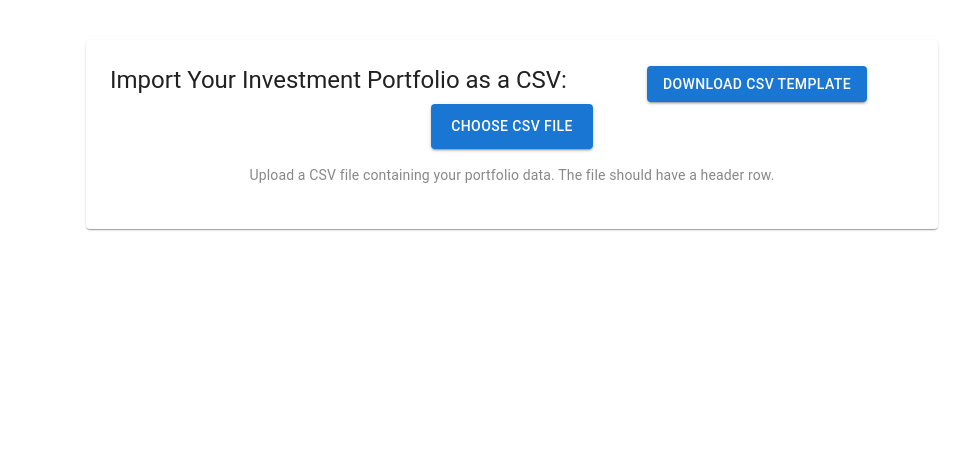
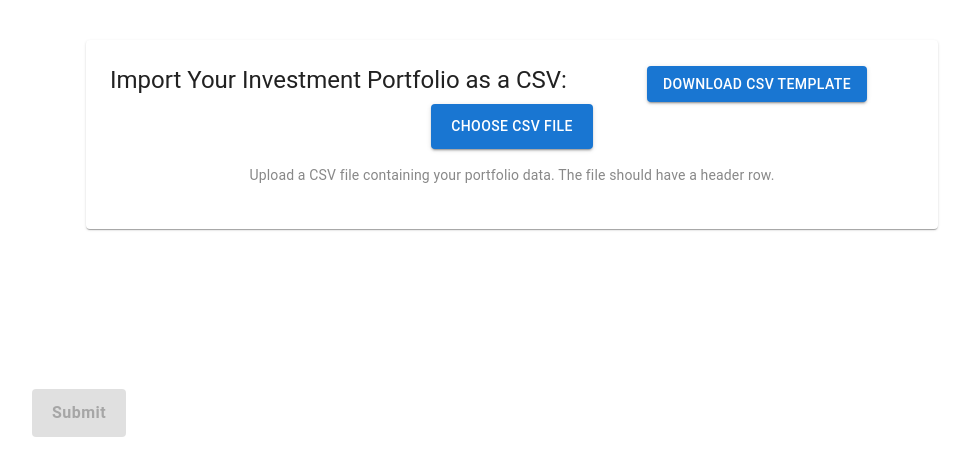
Before and after one commit to SeoliKim/wallst, a Next.js app: page / in a window 1280 px wide. Shown: the top 476 px of the page, without its empty margins (128-1098 px from the left). Built offline with nearby package versions, Linux system fonts and the light colour scheme.

Commit message:
added submit and page redirection

```diff
--- a/package.json
+++ b/package.json
@@ -17,6 +17,7 @@
     "papaparse": "^5.5.2",
     "react": "^19.0.0",
     "react-dom": "^19.0.0",
+    "react-router-dom": "^7.1.5",
     "recharts": "^2.15.1"
   },
   "devDependencies": {
--- /dev/null
+++ b/src/app/components/submittedFile.js
@@ -0,0 +1,10 @@
+import React from 'react';
+
+export default function SubmittedFile({ file }) {
+  return (
+    <div>
+      <h2>File State:</h2>
+      <p>{file ? "File Selected" : "No File Selected"}</p>
+    </div>
+  );
+}
--- a/src/app/page.js
+++ b/src/app/page.js
@@ -1,9 +1,59 @@
-import Import from "./pages/import";
+"use client";
+import React, { useState } from "react";
+import Import from "./pages/import"; // Importing the Import component
+import Dash from "./pages/dash"; // Importing the Dash component
+import SubmittedFile from "./components/submittedFile"; // Importing the SubmittedFile component
+import { Button } from "@mui/material"; // Import Material UI Button
 
 export default function Home() {
+  const [isPageOneVisible, setPageOneVisible] = useState(true);
+  const [file, setFile] = useState(false); // State to track the selected file
+
+  // Function to switch pages, only if a file is uploaded
+  const switchPage = () => {
+    if (file === true) {
+      setPageOneVisible(false); // Hide the import page and show the dash page
+    } else {
+      alert("Please upload a file first!"); // Notify the user to upload a file first
+    }
+  };
+
   return (
     <div>
-      <Import/>
+      {/* Page 1 */}
+      {isPageOneVisible && (
+        <div>
+          {/* Pass the `file` state and `setFile` function to the Import component */}
+          <Import file={file} setFile={setFile} />
+
+          {/* Disable the submit button if no file is uploaded */}
+          <Button
+            variant="contained"
+            color="primary"
+            onClick={switchPage}
+            disabled={!file}
+            sx={{
+              margin: 20,
+              padding: "10px 20px",
+              fontSize: "16px",
+              fontWeight: "bold",
+              textTransform: "none",
+              '&:hover': {
+                backgroundColor: file ? '#1565c0' : '#ccc', // Darker blue on hover if file is selected, gray if disabled
+              },
+            }}
+          >
+            Submit
+          </Button>
+        </div>
+      )}
+
+      {/* Page 2 */}
+      {!isPageOneVisible && (
+        <div>
+          <Dash /> {/* Dash component will be shown once file is uploaded */}
+        </div>
+      )}
     </div>
   );
 }
--- a/src/app/pages/dash.js
+++ b/src/app/pages/dash.js
@@ -34,6 +34,7 @@ export default function Home() {
   };
 
   return (
+
     <Box sx={{ display: "flex", height: "100vh", padding: 2 }}>
       {/* Left Panel */}
       <Box
--- a/src/app/pages/import.js
+++ b/src/app/pages/import.js
@@ -1,10 +1,10 @@
 "use client";
 import React, { useState } from "react";
 import Papa from "papaparse";
-import { Button, Typography, Container, Paper, Table, TableBody, TableCell, TableContainer, TableHead, TableRow, TextField, Box } from "@mui/material";
-import CSVDownload from "../components/template";
+import { Button, Typography, Container, Paper, Table, TableBody, TableCell, TableContainer, TableHead, TableRow, Box } from "@mui/material";
+import CSVDownload from "../components/template"; // Assuming CSVDownload is a component you are using to download CSVs
 
-const CSVImport = () => {
+const CSVImport = ({ file, setFile }) => {
     const [csvData, setCsvData] = useState(null);
     const [extractedData, setExtractedData] = useState([]); // This will store the filtered data (e.g., name and city)
     // Mapping possible variations of column names to a standard name
@@ -16,12 +16,12 @@ const CSVImport = () => {
     };
 
     // Handle file input change
-  const handleFileUpload = (event) => {
-    const file = event.target.files[0];
-    if (file) {
-      parseCSV(file);
-    }
-  };
+    // const handleFileUpload = (event) => {
+    //   const file = event.target.files[0];
+    //   if (file) {
+    //     parseCSV(file);
+    //   }
+    // };
 
     // Function to parse the CSV file
     const parseCSV = (file) => {
@@ -57,8 +57,31 @@ const CSVImport = () => {
 
       console.log(newSpecificData);
     };
+// const CSVImport = ({ file, setFile }) => {
+//   const [csvData, setCsvData] = useState(null);
 
-  // Render the CSV data in a table format
+  // Handle file input change
+  const handleFileUpload = (event) => {
+    const uploadedFile = event.target.files[0];
+    if (uploadedFile) {
+      parseCSV(uploadedFile);
+      setFile(true); // Update the file state to true when a file is uploaded
+    } else {
+      setFile(false); // Reset file state if no file is selected
+    }
+  };
+
+  // Function to parse the CSV file
+//   const parseCSV = (file) => {
+//     Papa.parse(file, {
+//       complete: (result) => {
+//         setCsvData(result.data); // Store parsed CSV data
+//       },
+//       header: true, // If your CSV file has a header row
+//     });
+//   };
+
+  // Render CSV data in a table format
   const renderTable = () => {
     if (!csvData || csvData.length === 0) return null;
 
@@ -95,13 +118,13 @@ const CSVImport = () => {
   return (
     <Container maxWidth="md" sx={{ marginTop: 5 }}>
       <Paper sx={{ padding: 3 }}>
-        <Box sx={{ display: 'flex', flexDirection: 'row', alignItems: 'center', gap: 10}}>
+        <Box sx={{ display: 'flex', flexDirection: 'row', alignItems: 'center', gap: 10 }}>
           <Typography variant="h5" gutterBottom>
             Import Your Investment Portfolio as a CSV:
           </Typography>
-            <CSVDownload/>
+          <CSVDownload />
         </Box>
-        <Box sx={{ display: 'flex', flexDirection: 'column', alignItems: 'center'}}>
+        <Box sx={{ display: 'flex', flexDirection: 'column', alignItems: 'center' }}>
           <Button
             variant="contained"
             component="label"
@@ -125,6 +148,7 @@ const CSVImport = () => {
           </Typography>
         </Box>
 
+        {/* Render the parsed CSV data in a table */}
         <div style={{ marginTop: '20px' }}>
           {renderTable()}
         </div>
```
Also changed, not shown: 1 other file (tests, documents, lock files or other folders). Lines whose indentation alone changed are shown as unchanged.
